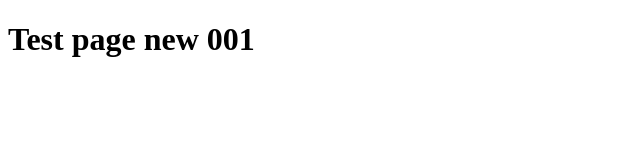
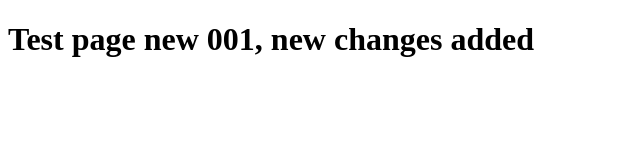
Before and after one commit to AkshaySalokheCube84/hostinger2, a plain HTML site: page index.html in a window 1280 px wide. Shown: the whole page, without its empty margins (0-640 px from the left). Drawn offline with Linux system fonts and the light colour scheme.

Commit message:
Update index.html

```diff
--- a/index.html
+++ b/index.html
@@ -6,6 +6,6 @@
     <title>Test</title>
 </head>
 <body>
-    <h1>Test page new 001</h1>
+    <h1>Test page new 001, new changes added</h1>
 </body>
 </html>
```
